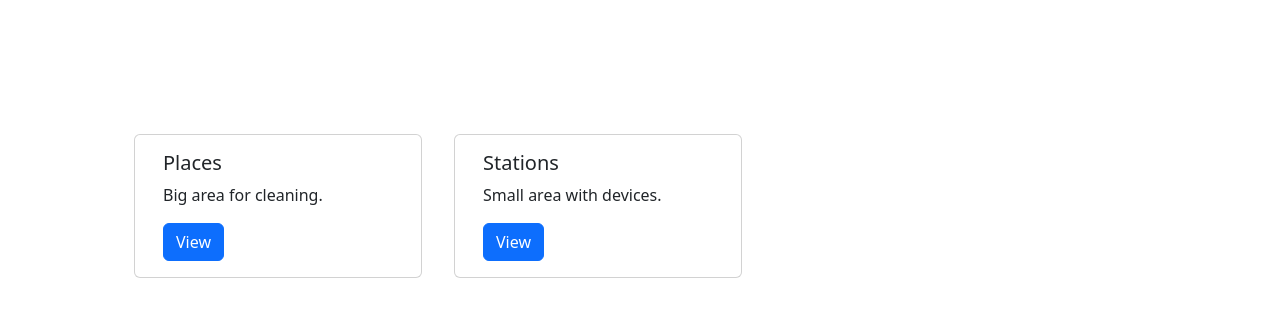
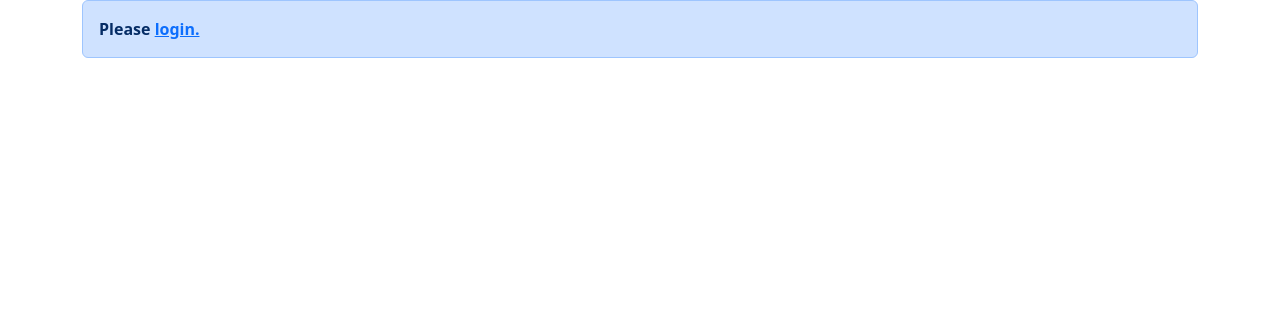
Before and after one commit to jesmarquez/sweepfull, an Angular app: page /dashboard in a window 1280 px wide. Shown: the top 316 px of the page. Built offline with nearby package versions, Linux system fonts and the light colour scheme.

Commit message:
Authorization dashboard

```diff
--- a/src/app/_services/storage.service.ts
+++ b/src/app/_services/storage.service.ts
@@ -35,6 +35,6 @@ export class StorageService {
       return JSON.parse(user);
     }
 
-    return {};
+    return false;
   }
 }
--- a/src/app/dashboard/dashboard.component.html
+++ b/src/app/dashboard/dashboard.component.html
@@ -1,4 +1,5 @@
-<div class="row p-5" style="margin-top:70px;">
+@if(currentUser) {
+  <div class="row p-5" style="margin-top:70px;">
   <div class="card m-3" style="width: 18rem;">
     <div class="card-body">
       <h5 class="card-title">Places</h5>
@@ -14,3 +15,8 @@
     </div>
   </div>
 </div>
+} @else {
+  <div class="alert alert-primary" role="alert">
+    <strong>Please <a href="/signin">login.</a> </strong>
+  </div>
+}
--- a/src/app/dashboard/dashboard.component.ts
+++ b/src/app/dashboard/dashboard.component.ts
@@ -1,6 +1,7 @@
 
 import { Component, OnInit } from "@angular/core";
 import { RouterLink, RouterLinkActive, RouterOutlet } from "@angular/router";
+import { StorageService } from "../_services/storage.service";
 
 
 @Component({
@@ -11,8 +12,14 @@ import { RouterLink, RouterLinkActive, RouterOutlet } from "@angular/router";
   imports: [RouterOutlet, RouterLink, RouterLinkActive]
 })
 export class DashboardComponent implements OnInit {
+  currentUser: any;
+
+  constructor (private storageService: StorageService) {
+
+  }
   ngOnInit(): void {
-
+    this.currentUser = this.storageService.getUser();
+    console.log(this.currentUser);
   }
 
 
```
